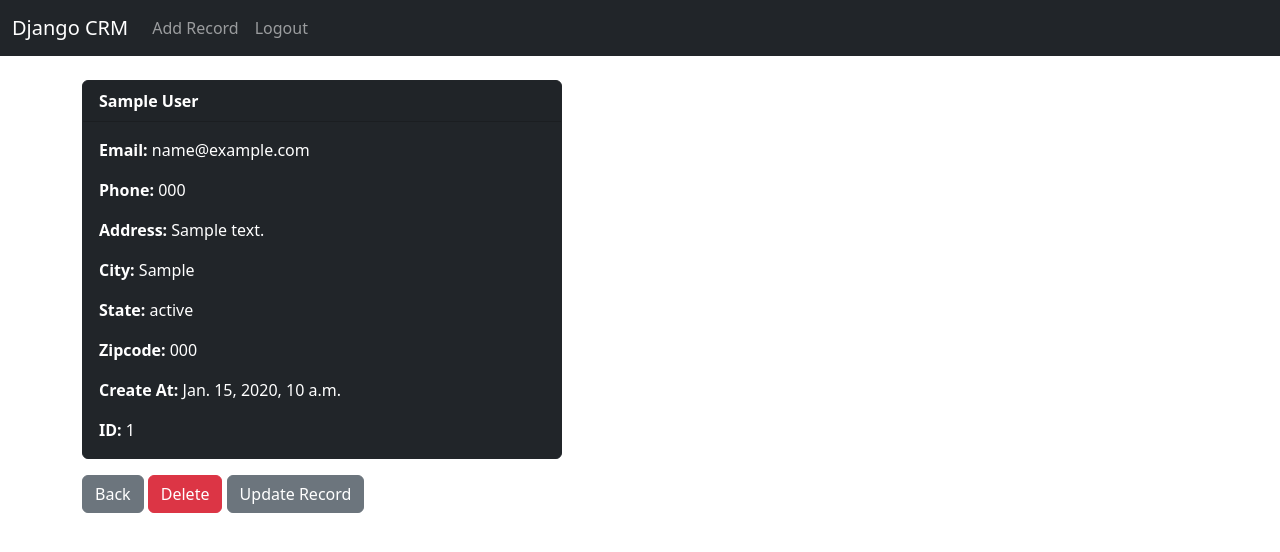
After one commit to vipul1481/Django-CRM-, a Django app: page /record/1 in a window 1280 px wide. The commit adds this page. Shown: the top 552 px of the page. Run offline with Django 4.2, Linux system fonts and the light colour scheme; a user stored in the database is signed in; tables that the repository leaves empty hold one stand-in row (values such as "Sample post").

Commit message:
Final commit

```diff
--- a/dcrm/settings.py
+++ b/dcrm/settings.py
@@ -38,6 +38,7 @@ INSTALLED_APPS = [
     'django.contrib.messages',
     'django.contrib.staticfiles',
     'website',
+
 ]
 
 MIDDLEWARE = [
--- a/website/templates/home.html
+++ b/website/templates/home.html
@@ -11,6 +11,7 @@
         <th scope="col">Email</th>
         <th scope="col">Phone</th>
         <th scope="col">Created_At</th>
+        <th scope="col">ID</th>
       </tr>
     </thead>
     <tbody>
@@ -23,6 +24,7 @@
               <td>{{ record.email }}</td>
               <td>{{ record.phone }}</td>
               <td>{{ record.created_at}}</td>
+              <td><a href="{% url 'record' record.id %}">{{ record.id }}</a></td>
             <br/><br/>
         </tr>
         {% endfor %}
@@ -37,7 +39,7 @@
 
 
   {% else %}
-
+  <div class="col-md-6 offset-md-3">
   <h1>Login</h1>
   <br />
 
@@ -55,7 +57,7 @@
    <button type="submit" class="btn btn-secondary">Login</button>
 
   </form>
-
+</div>
 
 {% endif %}
 
--- a/website/templates/navbar.html
+++ b/website/templates/navbar.html
@@ -8,6 +8,9 @@
       <div class="collapse navbar-collapse" id="navbarSupportedContent">
         <ul class="navbar-nav me-auto mb-2 mb-lg-0">
           {% if user.is_authenticated %}
+          <li class="nav-item">
+            <a class="nav-link" href="{% url 'add_record' %}">Add Record</a>
+          </li>
 
           <li class="nav-item">
             <a class="nav-link" href="{% url 'logout' %}">Logout</a>
--- /dev/null
+++ b/website/templates/record.html
@@ -0,0 +1,62 @@
+{% extends 'base.html' %}
+{% block content %}
+
+<div class="card card text-bg-dark mb-3 card border-dark" style="max-width: 30rem;">
+    <div class="card-header">
+        <strong>
+            {{ customer_record.first_name }}
+            {{ customer_record.last_name }}</strong>
+    </div>
+    <div class="card-body">
+        <p class="card-text">
+            <strong>Email: </strong>{{ customer_record.email }}</p>
+
+            <p class="card-text">
+            <strong>Phone: </strong>{{ customer_record.phone }}
+            </p>
+
+            <p class="card-text">
+            <strong>Address: </strong>{{ customer_record.address }}</p>
+
+            <p class="card-text">
+            <strong>City: </strong>{{ customer_record.city }}</p>
+
+            <p class="card-text">
+            <strong>State: </strong>{{ customer_record.state }}</p>
+
+            <p class="card-text">
+            <strong>Zipcode: </strong>{{ customer_record.zipcode }}</p>
+
+            <p class="card-text">
+            <strong>Create At: </strong>{{ customer_record.created_at }}</p>
+
+            <p class="card-text">
+            <strong>ID: </strong>{{ customer_record.id }}</p>
+
+
+    </div>
+  </div>
+
+ <a href="{% url 'home' %}" class="btn btn-secondary">Back</a>
+ <a href="{% url 'delete_record' customer_record.id %}" class="btn btn-danger">Delete</a>
+
+ <a href="{% url 'update_record' customer_record.id %}" class="btn btn-secondary">Update Record</a>
+
+
+
+
+
+
+
+
+
+
+
+
+
+
+
+
+
+
+{% endblock %}
--- a/website/urls.py
+++ b/website/urls.py
@@ -6,4 +6,8 @@ urlpatterns = [
   #path('login/',views.login_user,name='login'),
   path('logout/',views.logout_user,name='logout'),
   path('register/',views.register_user,name='register'),
+  path('record/<int:pk>',views.customer_record,name='record'),
+  path('delete_record/<int:pk>',views.delete_record,name='delete_record'),
+  path('add_record/',views.add_record,name='add_record'),
+  path('update_record/<int:pk>',views.update_record,name='update_record'),
 ]
--- a/website/views.py
+++ b/website/views.py
@@ -1,7 +1,7 @@
 from django.shortcuts import render , redirect
 from django.contrib.auth import authenticate, login,logout
 from django.contrib import messages
-from .forms import SignUpForm
+from .forms import SignUpForm, AddRecordForm
 from .models import Record
 # Create your views here.
 def home(request):
@@ -46,3 +46,50 @@ def register_user(request):
            return render(request, 'register.html', {'form':form})
 
      return render(request, 'register.html', {'form':form})
+
+
+def customer_record(request,pk):
+     if request.user.is_authenticated:
+          # Look Up Records
+            customer_record = Record.objects.get(id=pk)
+            return render(request,'record.html', {'customer_record':customer_record})
+     else:
+          messages.success(request, "You must be logged in to view that page")
+          return redirect('home')
+
+
+def delete_record(request,pk):
+        if request.user.is_authenticated:
+         delete_it = Record.objects.get(id=pk)
+         delete_it.delete()
+         messages.success(request, "Record Deleted Successfully")
+         return redirect('home')
+
+        else:
+             messages.success(request,"You must be logged in to delete the record")
+
+def add_record(request):
+	form = AddRecordForm(request.POST or None)
+	if request.user.is_authenticated:
+		if request.method == "POST":
+			if form.is_valid():
+				add_record = form.save()
+				messages.success(request, "Record Added...")
+				return redirect('home')
+		return render(request, 'add_record.html', {'form':form})
+	else:
+		messages.success(request, "You Must Be Logged In...")
+		return redirect('home')
+
+def update_record(request, pk):
+	if request.user.is_authenticated:
+		current_record = Record.objects.get(id=pk)
+		form = AddRecordForm(request.POST or None, instance=current_record)
+		if form.is_valid():
+			form.save()
+			messages.success(request, "Record Has Been Updated!")
+			return redirect('home')
+		return render(request, 'update_record.html', {'form':form})
+	else:
+		messages.success(request, "You Must Be Logged In...")
+		return redirect('home')
```
Also changed, not shown: website/forms.py (+16 -1 lines), website/templates/add_record.html (added, +25 -0 lines), website/templates/update_record.html (added, +25 -0 lines).
